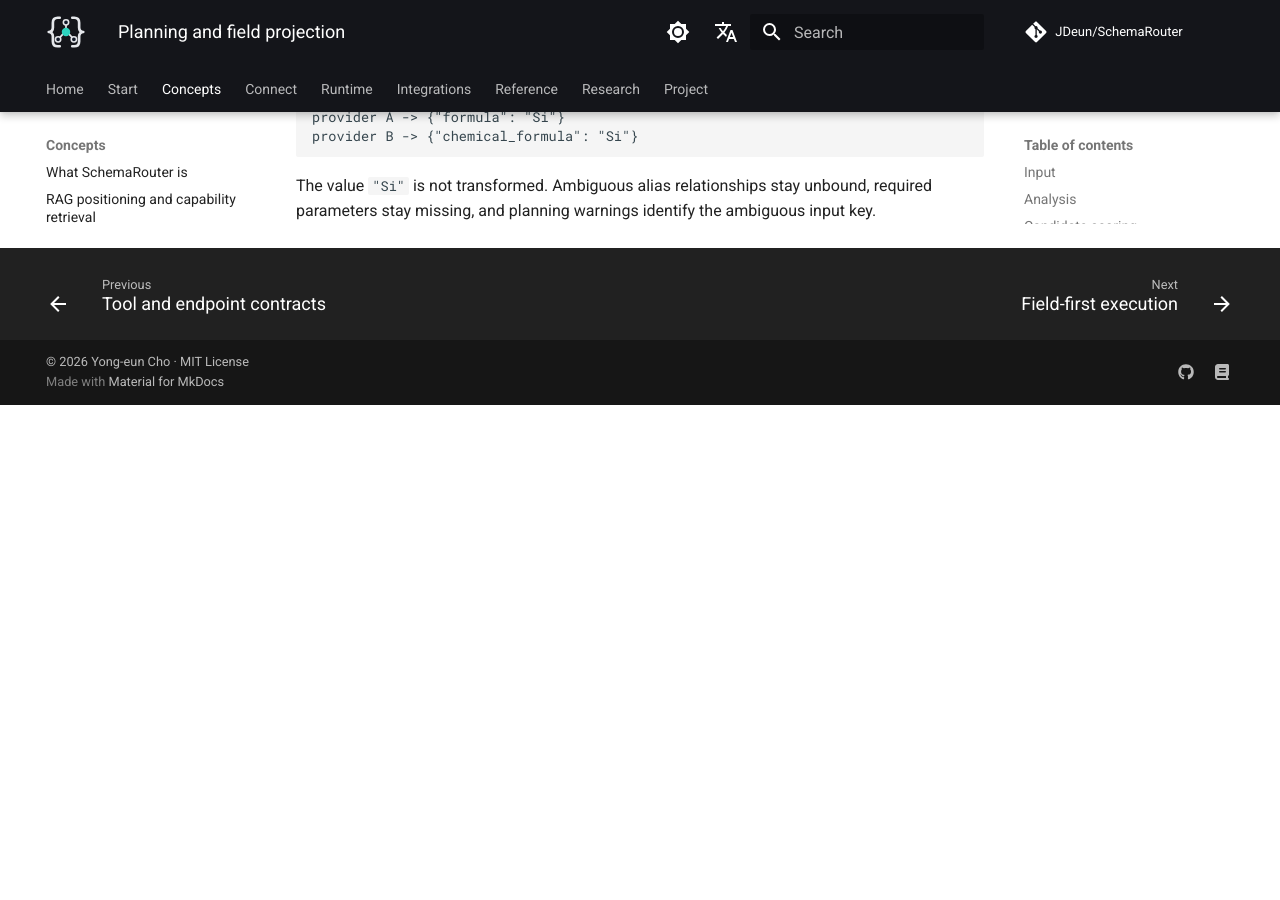
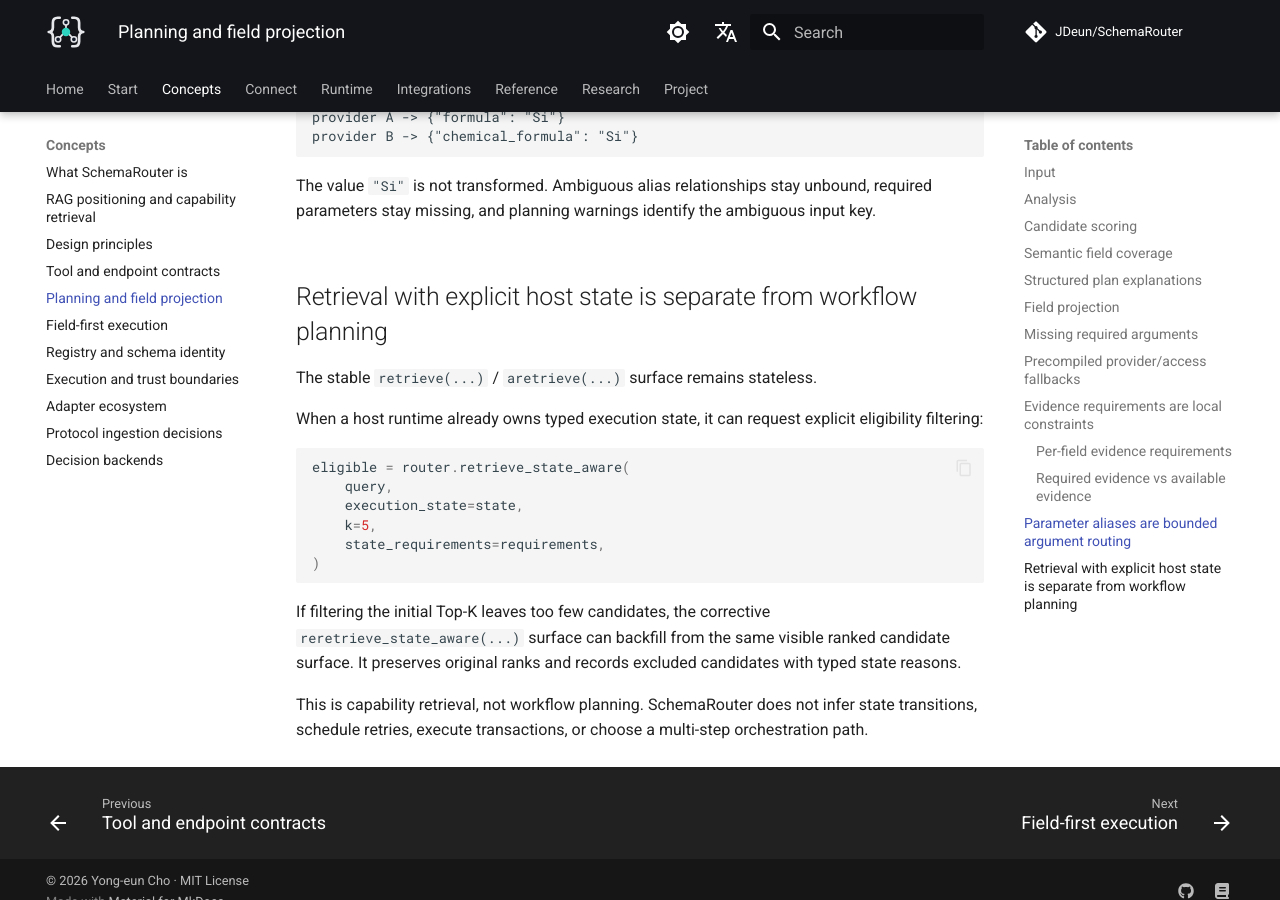
Before and after one commit to JDeun/SchemaRouter, an MkDocs documentation site: the page built from docs/concepts/planning.md, in a window 1280 px wide and 900 px high, scrolled down 5558 px. Built offline with MkDocs 1.6.1 and Material for MkDocs 9.7.7, drawn with Linux system fonts in a browser that asks for light colours; comment, search, counter and statistics services are not loaded; before the commit the page ends 5963 px from its top, so only the background shows below that.

Commit message:
docs: align concepts and compatibility with new capability surfaces

````diff
--- a/docs/concepts/planning.md
+++ b/docs/concepts/planning.md
@@ -244,3 +244,26 @@ provider B -> {"chemical_formula": "Si"}
 
 The value `"Si"` is not transformed. Ambiguous alias relationships stay unbound, required
 parameters stay missing, and planning warnings identify the ambiguous input key.
+
+
+## Retrieval with explicit host state is separate from workflow planning
+
+The stable `retrieve(...)` / `aretrieve(...)` surface remains stateless.
+
+When a host runtime already owns typed execution state, it can request explicit eligibility filtering:
+
+```python
+eligible = router.retrieve_state_aware(
+    query,
+    execution_state=state,
+    k=5,
+    state_requirements=requirements,
+)
+```
+
+If filtering the initial Top-K leaves too few candidates, the corrective
+`reretrieve_state_aware(...)` surface can backfill from the same visible ranked candidate surface.
+It preserves original ranks and records excluded candidates with typed state reasons.
+
+This is capability retrieval, not workflow planning. SchemaRouter does not infer state transitions,
+schedule retries, execute transactions, or choose a multi-step orchestration path.
````
